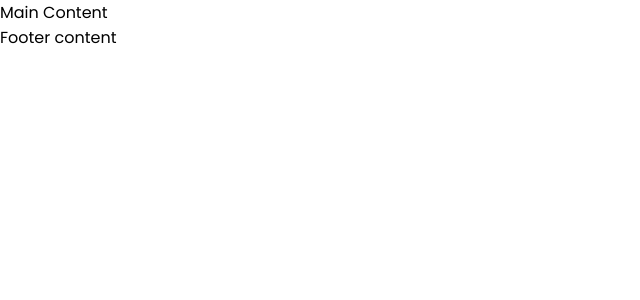
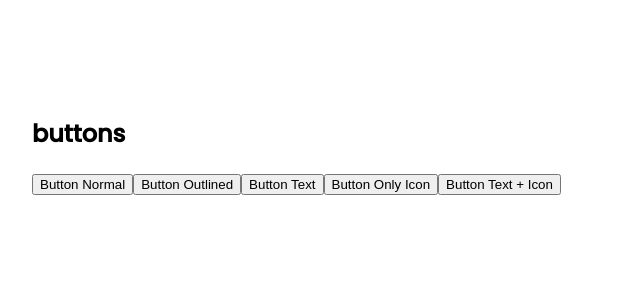
Before and after one commit to LAxBANDA/haintech-mf-vue-wireframe, a Vue app: page / in a window 1280 px wide. Shown: the top 300 px of the page, without its empty margins (0-640 px from the left). Built offline with nearby package versions, Linux system fonts and the light colour scheme.

Commit message:
cambios alekos

```diff
--- a/package.json
+++ b/package.json
@@ -3,10 +3,13 @@
   "version": "0.1.0",
   "private": true,
   "scripts": {
-    "serve": "vue-cli-service serve --port 4201",
+    "t4g": "vue-cli-service serve --port 4200",
+    "pautin": "vue-cli-service serve --port 4300",
+    "vc": "vue-cli-service serve --port 4400",
     "build": "vue-cli-service build"
   },
   "dependencies": {
+    "pinia": "^2.0.33",
     "vue": "^3.2.13",
     "vue-router": "^4.0.3"
   },
--- a/src/App.vue
+++ b/src/App.vue
@@ -4,6 +4,7 @@
     <link rel="preconnect" href="https://fonts.gstatic.com" crossorigin>
     <link href="https://fonts.googleapis.com/css2?family=Poppins:wght@100;200;300;400;500&display=swap" rel="stylesheet">
   </head>
+  <v-overlay></v-overlay>
   <Wireframe>
     <router-view />
   </Wireframe>
--- /dev/null
+++ b/src/components/BaseSection.vue
@@ -0,0 +1,18 @@
+<template>
+    <section>
+        <h1>{{ name }}</h1>
+        <slot></slot>
+    </section>
+</template>
+
+<script>
+export default {
+    props: ["name"]
+}
+</script>
+
+<style>
+section {
+    padding: 2em;
+}
+</style>
--- /dev/null
+++ b/src/components/Button/Menu.vue
@@ -0,0 +1,19 @@
+<template>
+    <button type="button" @click="toggle()"><img src="@/assets/Hamburger_menu.svg" alt="Hamburger Menu" class="iconNavBar"></button>
+</template>
+
+<script>
+import { useMenuStore } from "@/store/menu";
+import { useOverlayStore } from "@/store/overlay";
+import { defineComponent } from "vue";
+
+export default defineComponent({
+    setup() {
+        const menuStore = useMenuStore();
+        const overlayStore = useOverlayStore();
+
+        const toggle = () => menuStore.toggle() || overlayStore.toggle();
+        return { toggle };
+    },
+});
+</script>
--- a/src/components/Navbar.vue
+++ b/src/components/Navbar.vue
@@ -1,14 +1,14 @@
 <template>
   <nav v-if="site">
     <div id="left">
-      <button type="button" @click="$emit('toggleShowAside')"><img src="../assets/Hamburger_menu.svg" alt="Hamburger Menu" class="iconNavBar"></button>
-      <button><img src="../assets/Home.svg" alt="Home" class="iconNavBar"></button>
+      <ButtonMenu />
+      <!-- <button><img src="../assets/Home.svg" alt="Home" class="iconNavBar"></button>
       <a href="#">Modulo 1</a>
       <a href="#">Modulo 2</a>
-      <a href="#">Modulo 3</a>
+      <a href="#">Modulo 3</a> -->
     </div>
     <div id="center">
-      <!-- <h1>{{ site.name }}</h1> -->
+      <h1>{{ site.name }}</h1>
     </div>
     <div id="right">
       <img id="logo" :src="site.logo" :alt="site.name" />
@@ -20,20 +20,19 @@
 </template>
 
 <script>
-import sites from "../sites";
-export default {
-  emits: ["toggleShowAside"],
-  data() {
-    return {
-      site: null,
-    };
+import { defineComponent } from "vue";
+import ButtonMenu from '@/components/Button/Menu.vue';
+
+import sites from "@/sites";
+export default defineComponent({
+  setup(){
+    const site = sites[location.host];
+    return { site }
   },
-  mounted() {
-    console.log(location.host);
-    this.site = sites[location.host];
-    console.log("sitio cargado", { site: this.site });
+  components:{
+    ButtonMenu
   },
-};
+});
 </script>
 
 <style scoped>
--- /dev/null
+++ b/src/components/Overlay.vue
@@ -0,0 +1,38 @@
+<template>
+    <Transition>
+        <div v-show="overlayStore.show" class="overlay" @click="overlayStore.click()"></div>
+    </Transition>
+</template>
+
+<script>
+import { useOverlayStore } from '@/store/overlay'
+import { defineComponent } from 'vue';
+
+export default defineComponent({
+    setup() {
+        const overlayStore = useOverlayStore();
+
+        return { overlayStore }
+    }
+})
+</script>
+
+<style scoped>
+.v-enter-active,
+.v-leave-active {
+  transition: opacity 0.3s ease;
+}
+
+.v-enter-from,
+.v-leave-to {
+  opacity: 0;
+}
+
+.overlay {
+    position: fixed;
+    width: 100%;
+    height: 100%;
+    background: rgba(0,0,0,0.3);
+}
+
+</style>
--- /dev/null
+++ b/src/components/SectionButtons.vue
@@ -0,0 +1,18 @@
+<template>
+    <BaseSection name="buttons">
+        <button>Button Normal</button>
+        <button>Button Outlined</button>
+        <button>Button Text</button>
+        <button>Button Only Icon</button>
+        <button>Button Text + Icon</button>
+    </BaseSection>
+</template>
+
+<script>
+import BaseSection from './BaseSection.vue';
+export default {
+    components: {
+        BaseSection
+    }
+}
+</script>
--- a/src/components/Sidebar.vue
+++ b/src/components/Sidebar.vue
@@ -1,18 +1,26 @@
 <template>
-  <aside>
-    <div :class="['overlay', { hidden: !value }]"></div>
-    <div :class="['list-items', { hidden: !value }]">
+  <Transition>
+    <aside v-show="menuStore.show">
       <a v-for="(item, index) in asideItems" :href="item.href">
-        <v-icon v-if="item.icon" class="mr-2">{{ item.icon }}</v-icon
-        >{{ item.title }}
+        <v-icon v-if="item.icon" class="mr-2">{{ item.icon }}</v-icon>{{ item.title }}
       </a>
-    </div>
-  </aside>
+    </aside>
+  </Transition>
 </template>
 
 <script>
+
+import { useMenuStore } from '@/store/menu'
+import { useOverlayStore } from '@/store/overlay'
+
 export default {
-  props: ["value"],
+  setup() {
+    const menuStore = useMenuStore();
+    const overlayStore = useOverlayStore();
+    const callback = ({name}) => name === 'click' && (menuStore.toggle() || overlayStore.toggle());
+    overlayStore.$onAction(callback, true)
+    return { menuStore };
+  },
   data() {
     return {
       asideItems: [
@@ -33,53 +41,46 @@ export default {
 </script>
 
 <style scoped>
-.overlay {
-  position: fixed;
-  width: 100%;
-  height: 100%;
-  background: rgba(0, 0, 0, 0.2);
-  transition: all ease 0.3s;
-  z-index: -1;
+.v-enter-active,
+.v-leave-active {
+  transition: width 0.3s ease;
 }
 
-.overlay.hidden {
-  background: transparent;
+.v-enter-from,
+.v-leave-to {
+  width: 0%
 }
 
 aside {
   height: 100%;
   top: 64px;
-}
-
-.list-items {
   display: flex;
   flex-direction: column;
-  width: 25%;
+  width: 20em;
   background-color: white;
   height: 100%;
-  transition: all ease 0.3s;
-}
-
-.list-items.hidden {
-  width: 0%;
-  display: none;
+  position: fixed;
+  overflow-x: hidden;
+  text-overflow: ellipsis;
+  white-space: nowrap;
+  transition: width 0.3s ease;
 }
 
 @media only screen and (max-width: 600px) {
-  .list-items {
+  aside {
     width: 100%;
   }
 }
 
-.list-items > * {
+aside>* {
   padding: 1em 0.5em;
 }
 
-.list-items > a::before:hover {
+aside>a::before:hover {
   opacity: 0.1;
 }
 
-.list-items > a::before {
+aside>a::before {
   background: currentColor;
   bottom: 0;
   content: "";
--- a/src/components/Wireframe.vue
+++ b/src/components/Wireframe.vue
@@ -1,26 +1,32 @@
 <template>
   <div>
     <header>
-      <Navbar @toggleShowAside="showAside = !showAside" />
+      <Navbar />
     </header>
 
-    <Sidebar :value="showAside" />
+    <Sidebar />
 
-    <main>Main Content</main>
+    <main>
+      <SectionButtons />
+    </main>
 
-    <footer>Footer content</footer>
+    <!-- <footer>Footer content</footer> -->
   </div>
 </template>
 
 <script>
 import Navbar from "./Navbar.vue";
 import Sidebar from "./Sidebar.vue";
+import BaseSection from "./BaseSection.vue";
+import SectionButtons from "./SectionButtons.vue";
 
 export default {
   components: {
     Navbar,
     Sidebar,
-  },
+    BaseSection,
+    SectionButtons
+},
   data() {
     return {
       showAside: false,
@@ -48,5 +54,6 @@ export default {
 
 <style>
 header {
+  height: 64px;
 }
 </style>
--- a/src/main.js
+++ b/src/main.js
@@ -1,13 +1,20 @@
 import { createApp } from 'vue'
 import App from './App.vue'
 import router from './router'
+import { createPinia } from 'pinia'
+const pinia = createPinia()
 
 import icon from './components/Icon.vue'
+import overlay from './components/Overlay.vue'
 
 const app = createApp(App);
 app.component('v-icon', icon);
+const componentOverlay = app.component('v-overlay', overlay);
+
 app.config.compilerOptions.isCustomElement = (tag) => {
     return !tag.includes('-')
 }
 
-app.use(router).mount('#app')
+app.use(pinia)
+app.use(router)
+app.mount('#app');
--- /dev/null
+++ b/src/store/menu.js
@@ -0,0 +1,23 @@
+import { defineStore } from 'pinia'
+
+export const useMenuStore = defineStore('menu', {
+    state: () => ({
+        show: 0,
+    }),
+    actions: {
+        toggle() {
+            this.show = !this.show
+        },
+        on() {
+            this.show = true;
+        },
+        off() {
+            this.show = false;
+        },
+        set(val) {
+            this.show = val;
+        },
+        click() {
+        }
+    },
+});
--- /dev/null
+++ b/src/store/overlay.js
@@ -0,0 +1,23 @@
+import { defineStore } from 'pinia'
+
+export const useOverlayStore = defineStore('overlay', {
+    state: () => ({
+        show: 0,
+    }),
+    actions: {
+        toggle() {
+            this.show = !this.show
+        },
+        on() {
+            this.show = true;
+        },
+        off() {
+            this.show = false;
+        },
+        set(val) {
+            this.show = val;
+        },
+        click() {
+        }
+    },
+});
```
Also changed, not shown: 1 other file (tests, documents, lock files or other folders).
